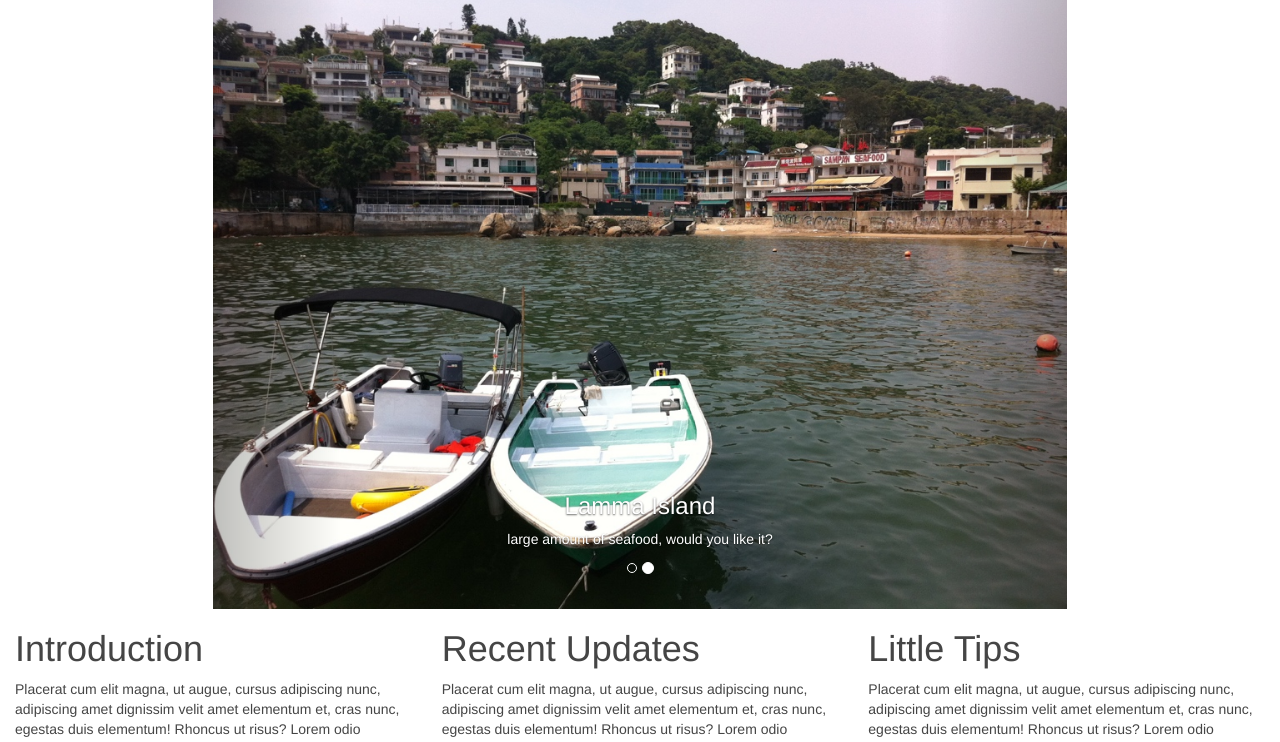
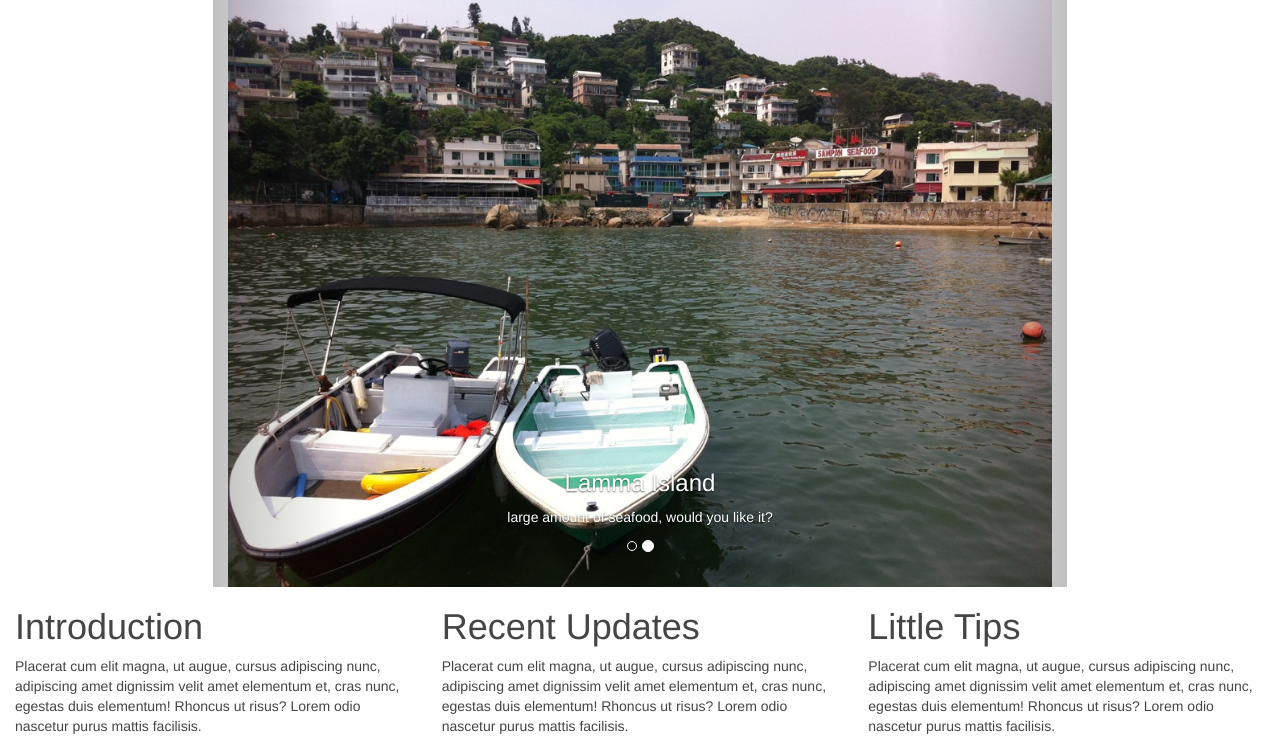
Before and after one commit to lihuajing/cppang, a plain HTML site: page index.html in a window 1280 px wide. Shown: the part 290-1032 px from the top of the page. Drawn offline with nearby package versions, Linux system fonts and the light colour scheme; files that its build step writes are made by us from their sources.

Commit message:
add bootstrap less

```diff
--- a/css/custom.css
+++ /dev/null
@@ -1,3 +0,0 @@
-.carousel.col-sm-8{
-    padding: 0;
-}
--- a/index.html
+++ b/index.html
@@ -74,7 +74,7 @@
                 <!-- Wrapper for slides -->
                 <div class="carousel-inner" role="listbox">
                     <div class="item active">
-                        <img class="img-responsive center-block" src="img/hk01.jpg" alt="Victoria Harbour">
+                        <img class="img-responsive center-block" src="img/hk011.jpg" alt="Victoria Harbour">
 
                         <div class="carousel-caption">
                             <h3>Victoria Harbour</h3>
--- a/less/_carousel.less
+++ b/less/_carousel.less
@@ -6,6 +6,9 @@
 // Wrapper for the slide container and indicators
 .carousel {
   position: relative;
+  padding-top: 4px; // added
+  padding-bottom: 28px; // added
+  background-color: @gray-lighter; // added
 }
 
 .carousel-inner {
@@ -23,6 +26,7 @@
     > a > img {
       &:extend(.img-responsive);
       line-height: 1;
+      min-width: 100%; // added
     }
 
     // WebKit CSS3 transforms for supported devices
```
Also changed, not shown: img/hk011.jpg (added).
